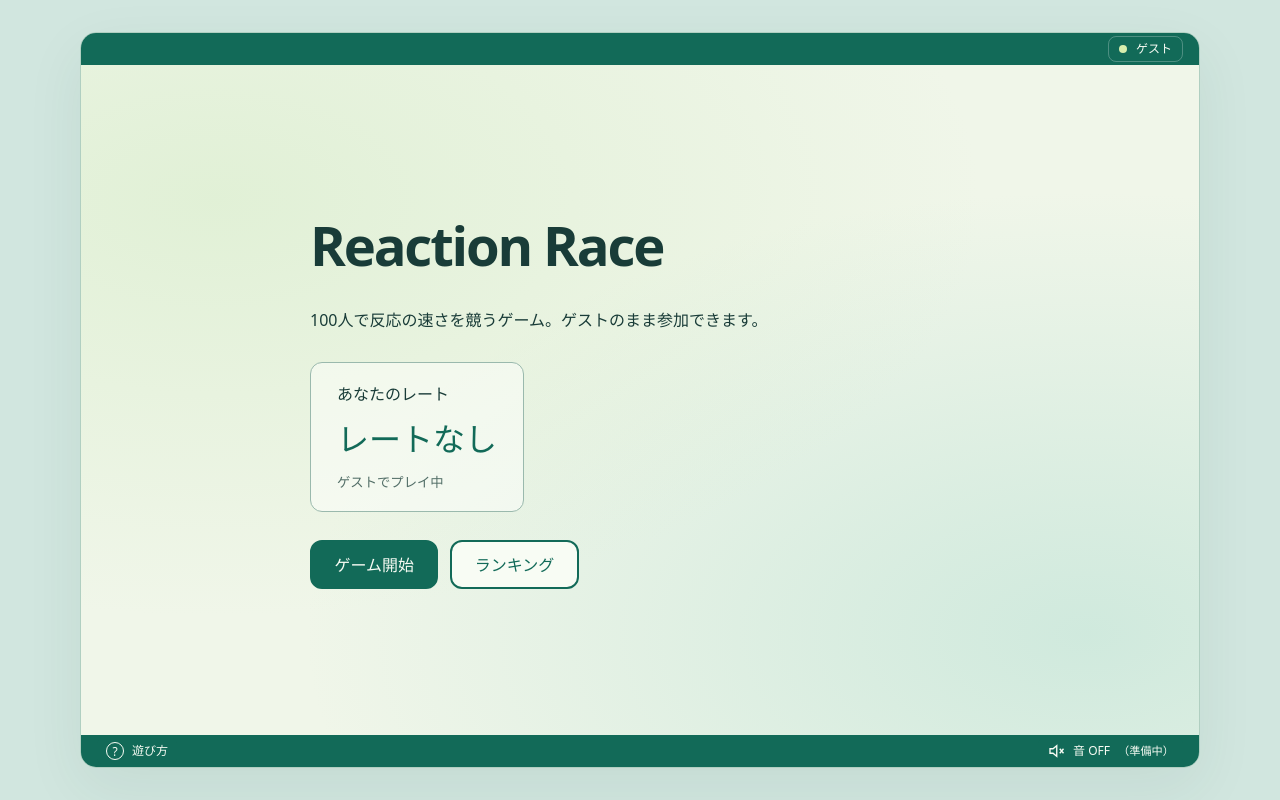
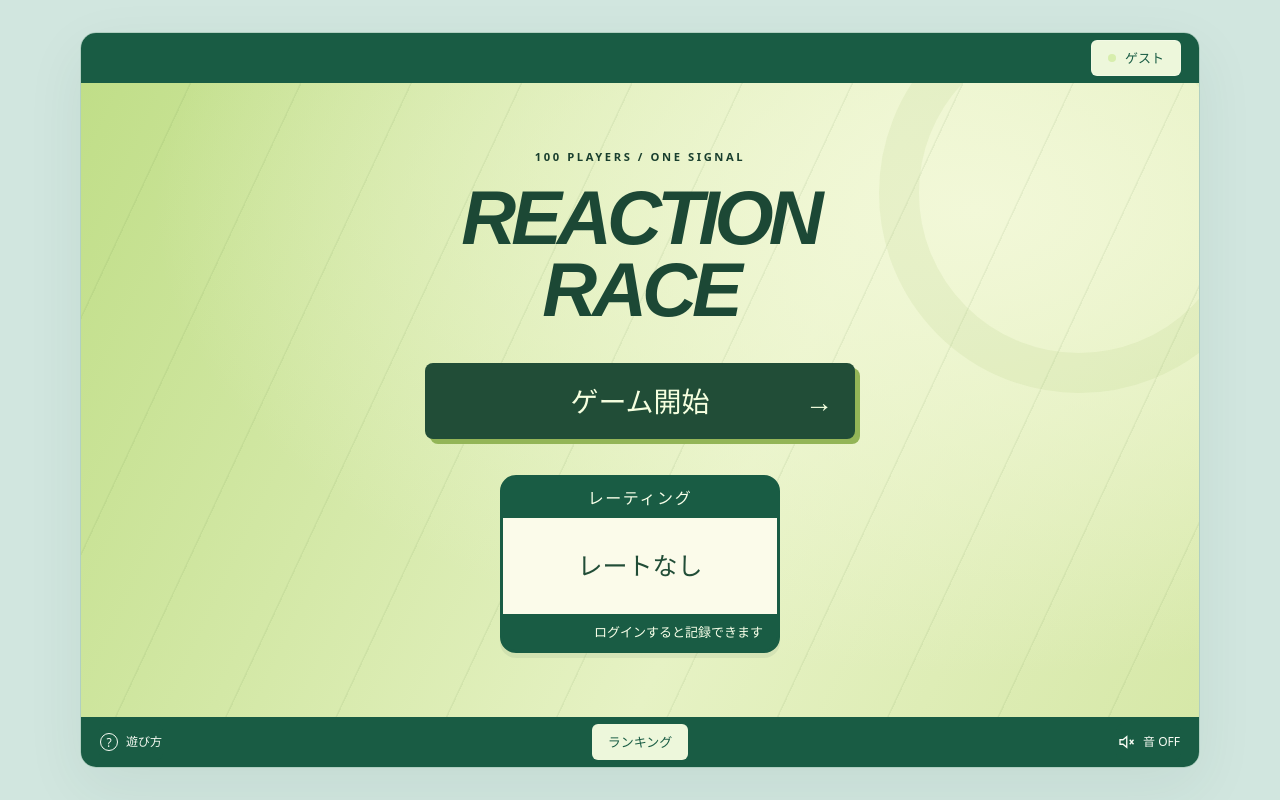
Before and after one commit to kusawokoshitemori/reaction-race, a React (Vite) app in the folder frontend/: page /#/auth in a window 1280 px wide. Both pictures are taken after a click on the button "ゲストで続ける". Built offline with nearby package versions, Linux system fonts and the light colour scheme.

Commit message:
feat: implement graphic green start screen and rating panel

```diff
--- a/frontend/src/App.css
+++ b/frontend/src/App.css
@@ -284,3 +284,198 @@ form label {
     font-size: 0.75rem;
   }
 }
+/* Graphic green start screen. */
+.start-screen {
+  --brand: #195c44;
+  --brand-hover: #123e2e;
+  color: #193f2e;
+}
+.start-screen main {
+  position: relative;
+  isolation: isolate;
+  overflow: hidden;
+  min-height: 580px;
+  padding: 40px 24px;
+  background:
+    repeating-linear-gradient(115deg, transparent 0 98px, #4a743414 99px 100px),
+    radial-gradient(ellipse at 80% 20%, #f2f8d8, transparent 65%),
+    linear-gradient(115deg, #c0de88, #e6f2c4 60%, #d6e8a8);
+}
+.start-screen main::after {
+  content: '';
+  position: absolute;
+  z-index: -1;
+  pointer-events: none;
+  right: -80px;
+  top: -90px;
+  width: 320px;
+  height: 320px;
+  border: 40px solid #9cbf6820;
+  border-radius: 50%;
+}
+.start-screen .page-content {
+  max-width: 720px;
+  text-align: center;
+}
+.start-screen .page-heading {
+  margin-bottom: 36px;
+}
+.start-kicker {
+  font-size: 0.7rem;
+  font-weight: 700;
+  letter-spacing: 0.23em;
+  margin: 0 0 16px;
+}
+.start-screen h1 {
+  font-family: Arial, system-ui, sans-serif;
+  font-size: clamp(39px, 7vw, 76px);
+  font-weight: 900;
+  font-style: italic;
+  letter-spacing: -0.065em;
+  line-height: 0.95;
+  color: #1c4835;
+}
+.start-screen h1 span {
+  display: block;
+}
+.start-screen .start-button {
+  position: relative;
+  width: min(100%, 430px);
+  min-height: 76px;
+  margin: 0;
+  border: 0;
+  border-radius: 8px;
+  background: #214d37;
+  color: #f5ffdf;
+  box-shadow: 5px 5px 0 #93b557;
+  padding: 14px 48px;
+  font-size: 28px;
+  font-weight: 800;
+  transition:
+    background-color 120ms,
+    transform 120ms,
+    box-shadow 120ms;
+}
+.start-button > span {
+  position: absolute;
+  right: 22px;
+}
+@media (hover: hover) {
+  .start-screen .start-button:hover {
+    background: #123e2e;
+  }
+}
+.start-screen .start-button:active {
+  transform: translate(3px, 3px);
+  box-shadow: 2px 2px 0 #93b557;
+}
+.rating-panel {
+  width: min(100%, 280px);
+  margin: 36px auto 0;
+  border: 3px solid #195c44;
+  border-radius: 16px;
+  background: #195c44;
+  overflow: hidden;
+  box-shadow: 0 5px 0 #1c483513;
+}
+.rating-panel h2 {
+  margin: 0;
+  padding: 8px 12px;
+  font-size: 16px;
+  letter-spacing: 0.1em;
+  color: #f8ffe9;
+}
+.rating-score {
+  padding: 12px;
+  background: #fbfbea;
+  color: #214d37;
+  font-family: Arial, system-ui, sans-serif;
+  font-size: 58px;
+  font-weight: 800;
+  line-height: 1.25;
+  letter-spacing: -0.04em;
+  font-variant-numeric: tabular-nums;
+}
+.rating-score.is-guest {
+  font-family: inherit;
+  font-size: 25px;
+  letter-spacing: 0;
+  min-height: 96px;
+  display: grid;
+  place-items: center;
+}
+.rating-record {
+  padding: 7px 14px;
+  text-align: right;
+  color: #f8ffe9;
+  font-size: 13px;
+}
+.rating-demo-note {
+  margin: 12px 0 0;
+  font-size: 12px;
+  color: #45613e;
+}
+.start-screen .app-header,
+.start-screen .app-footer {
+  min-height: 48px;
+  padding: 7px 18px;
+}
+.start-screen .account-link,
+.footer-ranking {
+  background: #edf7db;
+  color: #195c44;
+  padding: 5px 16px;
+  border-radius: 6px;
+  font-size: 13px;
+  text-decoration: none;
+  min-height: 36px;
+  display: inline-flex;
+  align-items: center;
+  justify-content: center;
+}
+.start-screen .app-footer {
+  display: grid;
+  grid-template-columns: 1fr auto 1fr;
+}
+.start-screen .bar-button {
+  justify-self: start;
+  min-height: 36px;
+  padding: 5px 0;
+}
+.start-screen .sound-toggle {
+  justify-self: end;
+}
+.start-screen .sound-toggle small {
+  display: none;
+}
+.start-screen .account-link:hover,
+.footer-ranking:hover {
+  background: #dcebcf;
+}
+@media (max-width: 600px) {
+  .start-screen main {
+    padding: 32px 22px;
+  }
+  .start-screen .app-header,
+  .start-screen .app-footer {
+    padding: 7px 12px;
+    gap: 8px;
+  }
+  .start-screen .app-footer {
+    padding-bottom: max(7px, env(safe-area-inset-bottom));
+  }
+  .start-screen .start-button {
+    min-height: 68px;
+    font-size: 24px;
+  }
+  .rating-panel {
+    width: min(100%, 240px);
+  }
+  .start-kicker {
+    letter-spacing: 0.15em;
+  }
+  .footer-ranking {
+    padding: 5px 10px;
+    font-size: 12px;
+  }
+}
--- a/frontend/src/App.tsx
+++ b/frontend/src/App.tsx
@@ -4,6 +4,7 @@ import type { Action, Outcome, Route, Session } from './navigation'
 import AppHeader from './components/AppHeader'
 import AppFooter from './components/AppFooter'
 import HelpContent from './components/HelpContent'
+import RatingPanel from './components/RatingPanel'
 import './App.css'
 
 const labels: Record<Route, string> = {
@@ -76,7 +77,9 @@ export default function App() {
   }
 
   return (
-    <div className="shell">
+    <div
+      className={`shell${route === '/' && !helpOpen ? ' start-screen' : ''}`}
+    >
       <a
         className="skip-link"
         href="#main-content"
@@ -105,8 +108,17 @@ export default function App() {
         )}
         <div className="page-content" hidden={helpOpen}>
           <div className="page-heading">
+            {route === '/' && (
+              <p className="start-kicker">100 PLAYERS / ONE SIGNAL</p>
+            )}
             <h1 ref={heading} tabIndex={-1}>
-              {labels[route]}
+              {route === '/' ? (
+                <>
+                  REACTION <span>RACE</span>
+                </>
+              ) : (
+                labels[route]
+              )}
             </h1>
           </div>
           {notice && (
@@ -115,21 +127,20 @@ export default function App() {
             </p>
           )}
           {route === '/' && (
-            <section>
-              <p>100人で反応の速さを競うゲーム。ゲストのまま参加できます。</p>
-              <div className="rating" aria-label="自分のレート">
-                <span>あなたのレート</span>
-                <strong>{session.signedIn ? '1,500' : 'レートなし'}</strong>
-                <small>
-                  {session.signedIn ? '仮のレート' : 'ゲストでプレイ中'}
-                </small>
-              </div>
-              <div className="title-actions">
-                <button onClick={() => act('join', '/game')}>ゲーム開始</button>
-                <a className="button secondary" href="#/ranking">
-                  ランキング
-                </a>
-              </div>
+            <section className="start-actions" aria-label="ゲームへの参加">
+              <button
+                className="start-button"
+                onClick={() => act('join', '/game')}
+              >
+                ゲーム開始 <span aria-hidden="true">→</span>
+              </button>
+              <RatingPanel
+                rating={session.signedIn ? 1500 : null}
+                matches={12}
+              />
+              {session.signedIn && (
+                <p className="rating-demo-note">レート・試合数は仮データです</p>
+              )}
             </section>
           )}
           {route === '/game' && (
@@ -290,6 +301,7 @@ export default function App() {
       </main>
       <AppFooter
         helpOpen={helpOpen}
+        showRanking={route === '/' && !helpOpen}
         onToggleHelp={() => setHelpOpen((value) => !value)}
       />
     </div>
--- a/frontend/src/components/AppFooter.tsx
+++ b/frontend/src/components/AppFooter.tsx
@@ -2,9 +2,17 @@ import { useEffect, useState } from 'react'
 
 const soundKey = 'reaction-race:sound-enabled'
 
-type AppFooterProps = { helpOpen: boolean; onToggleHelp: () => void }
+type AppFooterProps = {
+  helpOpen: boolean
+  showRanking?: boolean
+  onToggleHelp: () => void
+}
 
-export default function AppFooter({ helpOpen, onToggleHelp }: AppFooterProps) {
+export default function AppFooter({
+  helpOpen,
+  showRanking = false,
+  onToggleHelp,
+}: AppFooterProps) {
   const [soundEnabled, setSoundEnabled] = useState(() => {
     try {
       return localStorage.getItem(soundKey) === 'true'
@@ -31,6 +39,11 @@ export default function AppFooter({ helpOpen, onToggleHelp }: AppFooterProps) {
       >
         <span aria-hidden="true">?</span> 遊び方
       </button>
+      {showRanking && (
+        <a className="footer-ranking" href="#/ranking">
+          ランキング
+        </a>
+      )}
       <button
         className="bar-button sound-toggle"
         aria-pressed={soundEnabled}
--- /dev/null
+++ b/frontend/src/components/RatingPanel.tsx
@@ -0,0 +1,18 @@
+type RatingPanelProps = {
+  rating: number | null
+  matches: number
+}
+
+export default function RatingPanel({ rating, matches }: RatingPanelProps) {
+  return (
+    <section className="rating-panel" aria-label="自分のレーティング">
+      <h2>レーティング</h2>
+      <div className={`rating-score${rating === null ? ' is-guest' : ''}`}>
+        {rating === null ? 'レートなし' : rating.toLocaleString('ja-JP')}
+      </div>
+      <div className="rating-record">
+        {rating === null ? 'ログインすると記録できます' : `${matches} 試合`}
+      </div>
+    </section>
+  )
+}
```
